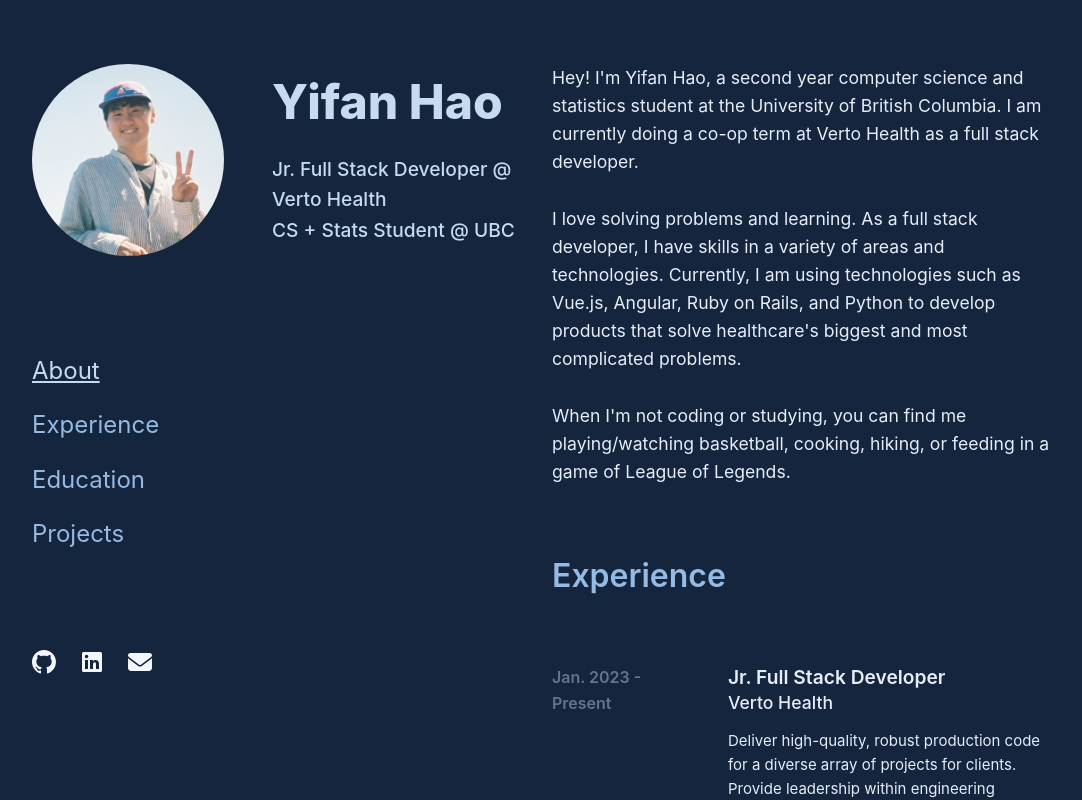
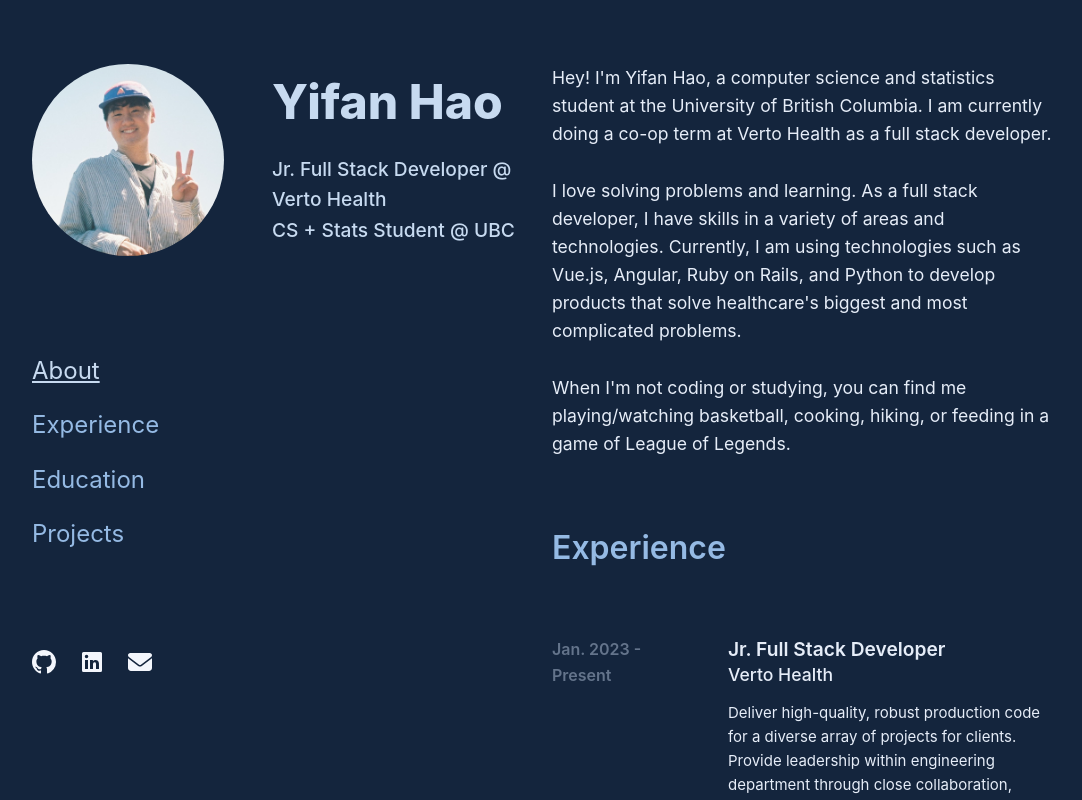
Before and after one commit to yhaooo11/personal-website, a Vue app: page / in a window 1280 px wide. Shown: the top 800 px of the page, without its empty margins (96-1178 px from the left). Built offline with nearby package versions, Linux system fonts and the light colour scheme.

Commit message:
about content changes

```diff
--- a/src/components/About.vue
+++ b/src/components/About.vue
@@ -5,7 +5,7 @@
 <template>
     <div class="about">
         <p>
-            Hey! I'm Yifan Hao, a second year computer science and statistics student at the University of British Columbia. I am currently
+            Hey! I'm Yifan Hao, a computer science and statistics student at the University of British Columbia. I am currently
             doing a co-op term at Verto Health as a full stack developer.
         </p><br>
         <p>
```
